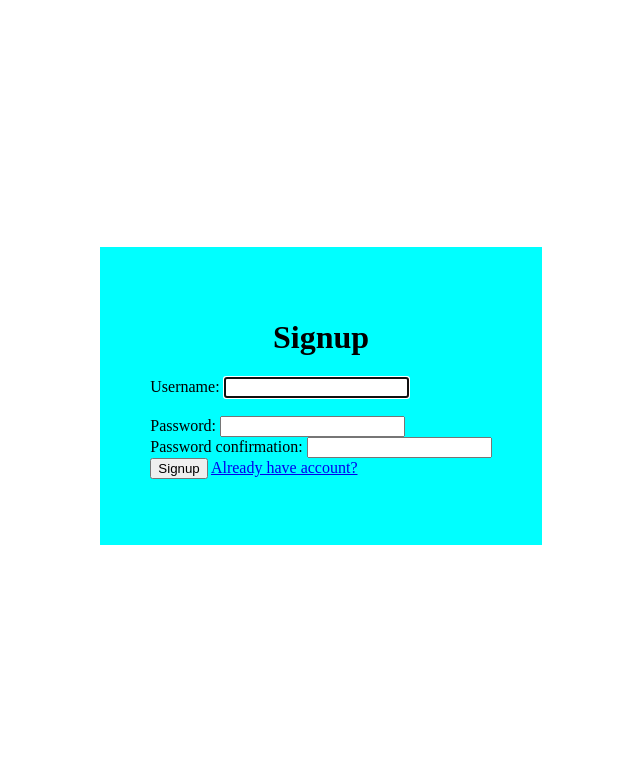
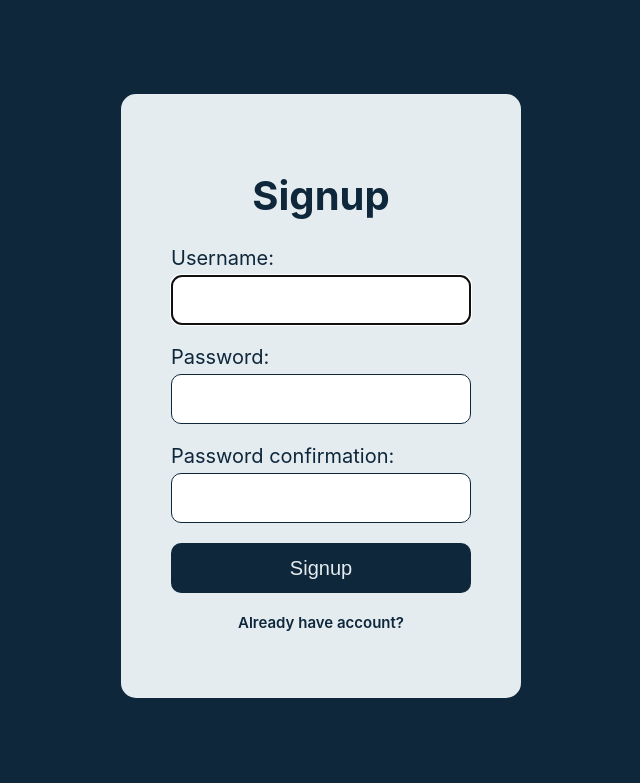
Before and after one commit to ringojuice03/adknow, a Django app: page /registration/signup/ in a window 1280 px wide. Shown: the top 783 px of the page, without its empty margins (319-959 px from the left). Run offline with Django 5.2, Linux system fonts and the light colour scheme.

Commit message:
Add files via upload

```diff
--- a/adknow_project/adknow/templates/adknow/index.html
+++ b/adknow_project/adknow/templates/adknow/index.html
@@ -18,6 +18,6 @@
         </div>
     </div>
     <div class="body">
-        <h1>This is the home page</h1>
+        <h1 class="title">AdKnow</h1>
     </div>
 </body>
--- a/adknow_project/user_auth/static/user_auth/signup.css
+++ b/adknow_project/user_auth/static/user_auth/signup.css
@@ -1,23 +1,75 @@
 .screen {
+    background-color: #0e273b;
+    font-family: Inter, sans-serif;
+    color: #0e273b;
     display: flex;
     justify-content: center;
     align-items: center;
     height: 97vh;
+    margin-left: 30px;
+    margin-right: 30px;
 }
+
 .container {
-    background-color: aqua;
+    background-color: #e5ecf0;
     padding: 50px;
     display: flex;
     flex-direction: column;
     justify-content: center;
     align-items: center;
+    border-radius: 15px;
 }
+
+h1 {
+    font-size: 40px;
+}
+
 .user_input_tab {
     display: flex;
     flex-direction: column;
     justify-content: center;
 }
+
 .user_input_tab p {
+    font-size: 20px;
     margin: 0;
     padding: 0;
 }
+
+#id_username, #id_password1, #id_password2 {
+    width: 300px;
+    height: 50px;
+    border-style: solid;
+    border-color: #0e273b;
+    border-width: 1px;
+    border-radius: 10px;
+    margin-top: 5px;
+    padding-left: 15px;
+}
+
+.signup_button {
+    display: flex;
+    justify-content: center;
+}
+
+.signup_button button {
+    width: 300px;
+    height: 50px;
+    background-color: #0e273b;
+    color: #e5ecf0;
+    border: 0;
+    border-radius: 10px;
+    font-size: 20px;
+}
+
+.already_have_account {
+    display: flex;
+    justify-content: center;
+}
+
+.already_have_account a {
+    color: #0e273b;
+    text-decoration: none;
+    font-size: 15px;
+    font-weight: 600;
+}
--- a/adknow_project/user_auth/templates/user_auth/signup.html
+++ b/adknow_project/user_auth/templates/user_auth/signup.html
@@ -7,26 +7,33 @@
         <form method="POST">
             {% csrf_token %}
             <div class="user_input_tab">
-                <p>{{ form.username.label_tag }} {{ form.username }}</p>
+                <p>{{ form.username.label_tag }} <br> {{ form.username }}</p>
                 {% if form.username.errors %}
                     <p>{{ form.username.errors }}</p>
                 {% endif %}
             </div>
             <br>
             <div class="user_input_tab">
-                <p>{{ form.password1.label_tag }} {{ form.password1 }}</p>
+                <p>{{ form.password1.label_tag }} <br> {{ form.password1 }}</p>
                 {% if form.password1.errors %}
                     <p>{{ form.password1.errors }}</p>
                 {% endif %}
             </div>
+            <br>
             <div class="user_input_tab">
-                <p>{{ form.password2.label_tag }} {{ form.password2 }}</p>
+                <p>{{ form.password2.label_tag }} <br> {{ form.password2 }}</p>
                 {% if form.password2.errors %}
                     <p>{{ form.password2.errors }}</p>
                 {% endif %}
             </div>
-            <button type="submit">Signup</button>
-            <a href="{% url 'registration:login' %}">Already have account?</a>
+            <br>
+            <div class="signup_button">
+                <button type="submit">Signup</button>
+            </div>
+            <br>
+            <div class="already_have_account">
+                <a href="{% url 'registration:login' %}">Already have account?</a>
+            </div>
         </form>
     </div>
 </body>
```
Also changed, not shown: adknow_project/adknow/static/adknow/about_us.css (+40 -0 lines), adknow_project/adknow/static/adknow/index.css (+29 -2 lines), adknow_project/adknow/templates/adknow/about_us.html (+12 -3 lines), adknow_project/user_auth/static/user_auth/login.css (+64 -1 lines), adknow_project/user_auth/templates/user_auth/login.html (+9 -6 lines), adknow_project/static/icons/left.png.
